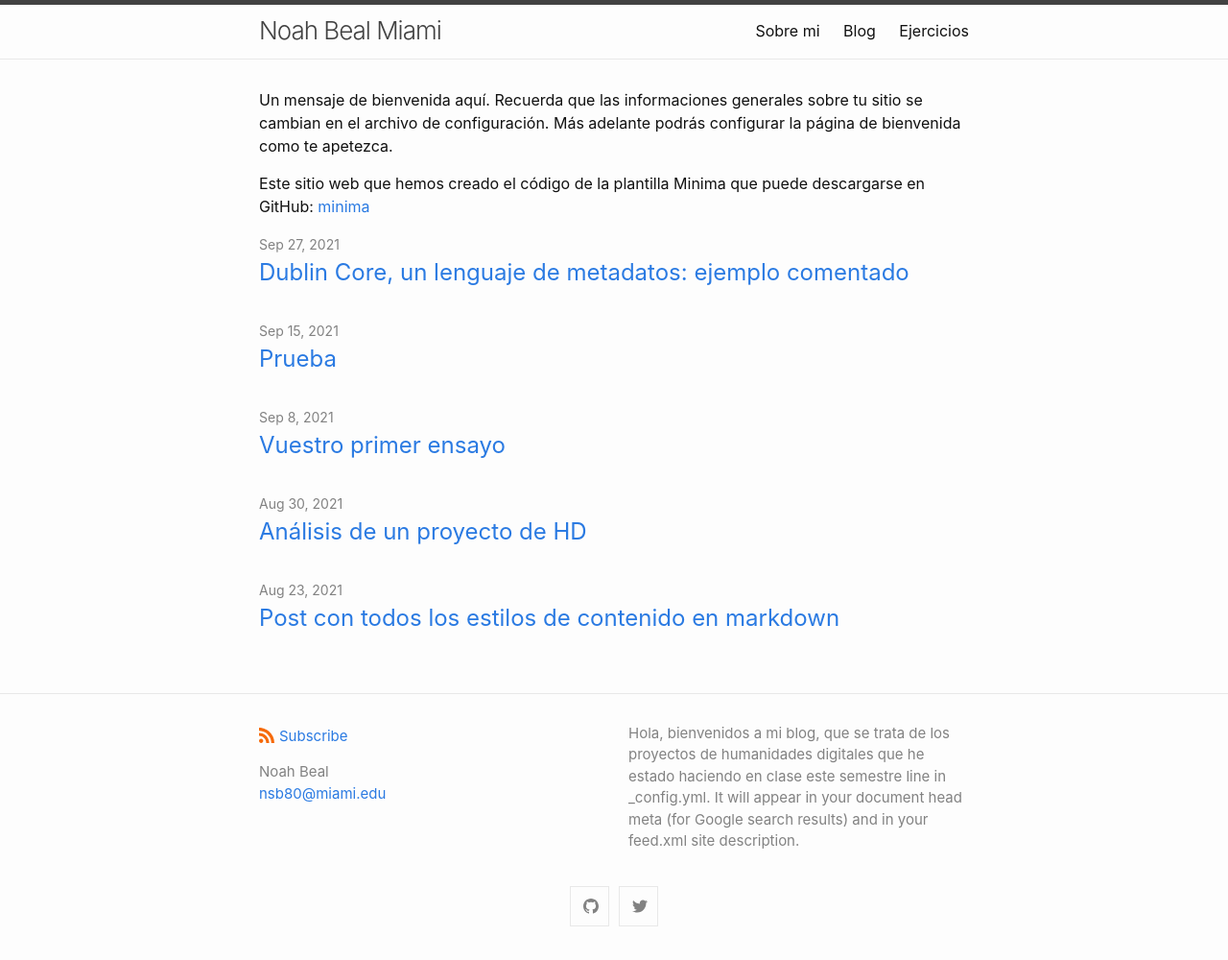
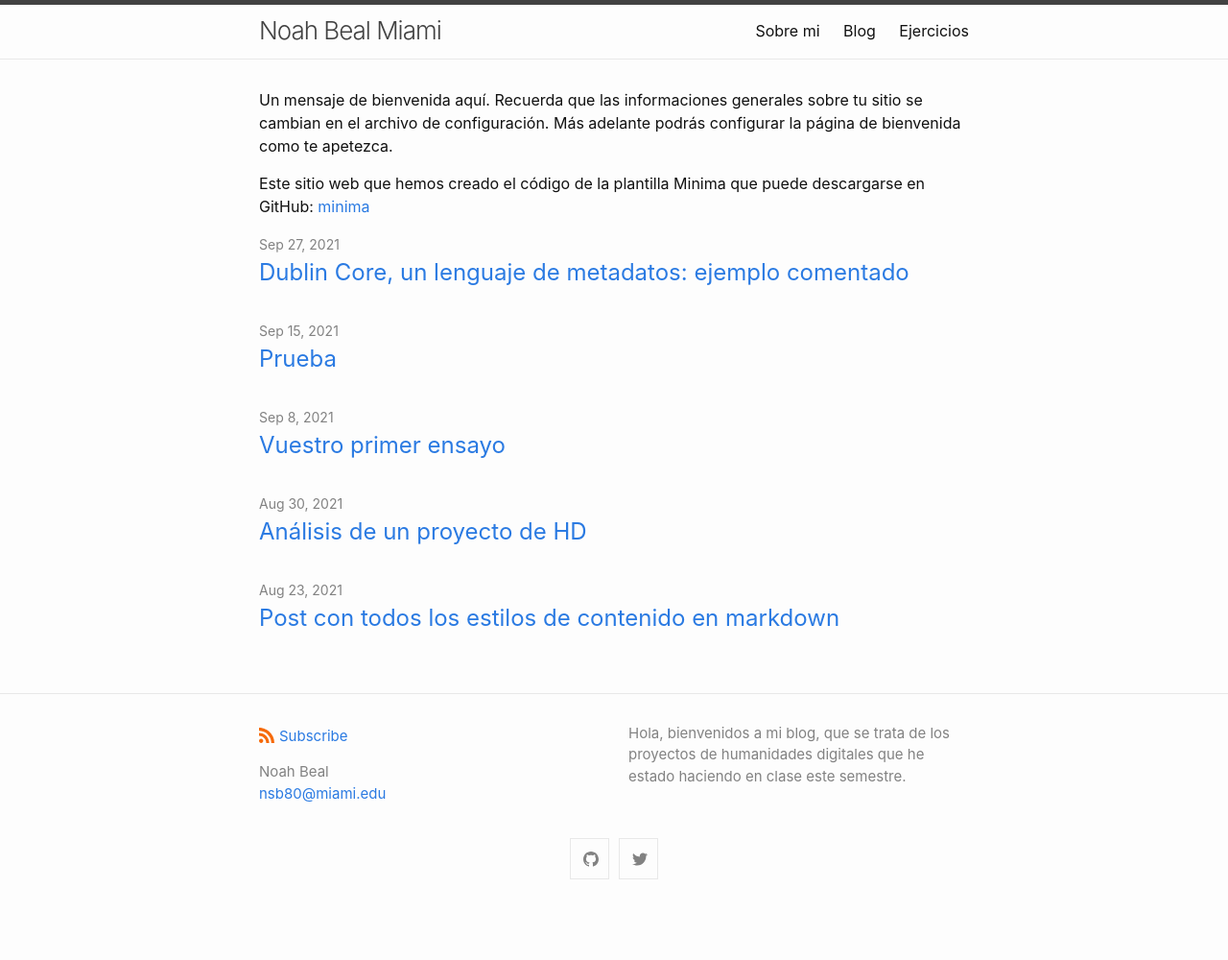
Before and after one commit to NoahBeal/NoahBeal.github.io, a Jekyll site: the page built from index.md, in a window 1280 px wide. Shown: the whole page at 96% size. Built offline with Jekyll 4.4.1, drawn with Linux system fonts in a browser that asks for light colours; after the commit the page ends 951 px from its top, so only the background shows below that.

Commit message:
Update _config.yml

```diff
--- a/_config.yml
+++ b/_config.yml
@@ -3,9 +3,8 @@
   name: Noah Beal
   email: nsb80@miami.edu
 description: > # this means to ignore newlines until "show_excerpts:"
-  Hola, bienvenidos a mi blog, que se trata de los proyectos de humanidades digitales que he estado haciendo en clase este semestre
-  line in _config.yml. It will appear in your document head meta (for
-  Google search results) and in your feed.xml site description.
+  Hola, bienvenidos a mi blog, que se trata de los proyectos de humanidades digitales que he estado haciendo en clase este semestre.
+
 
 show_excerpts: false # set to true to show excerpts on the homepage
 
```
